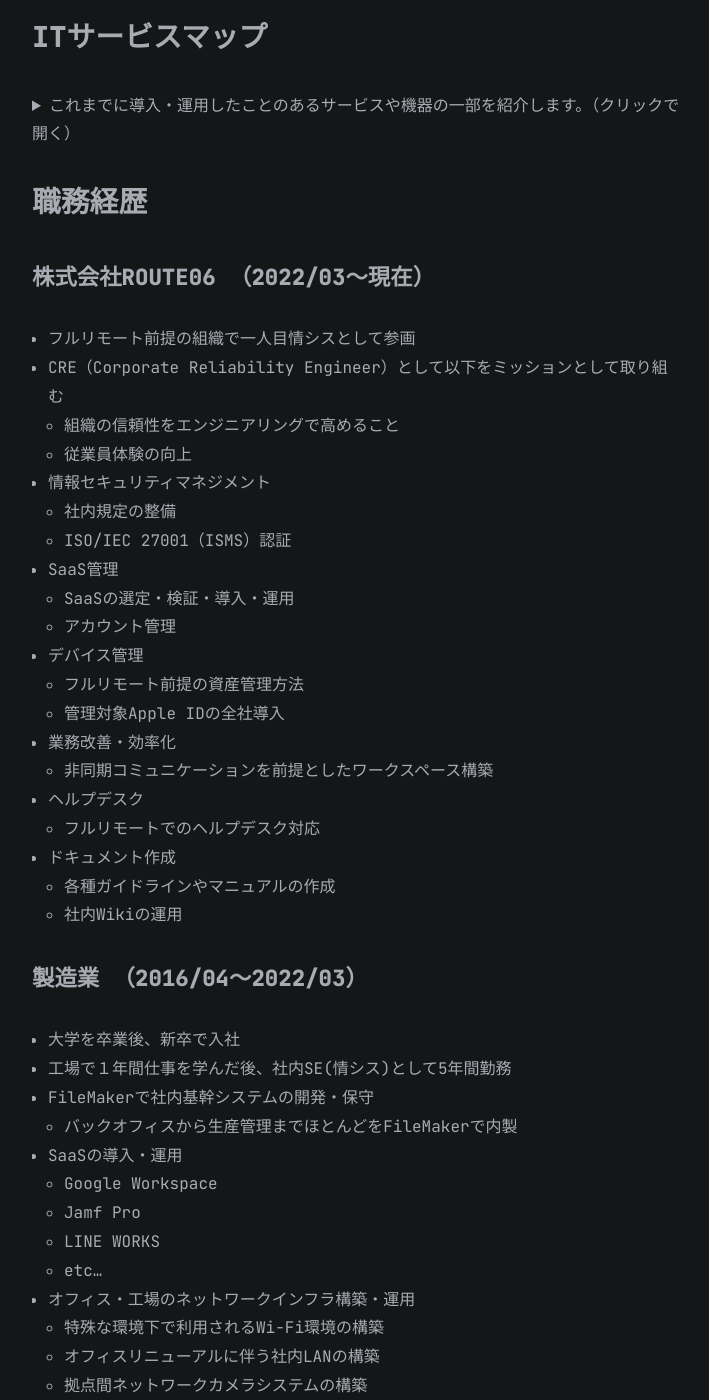
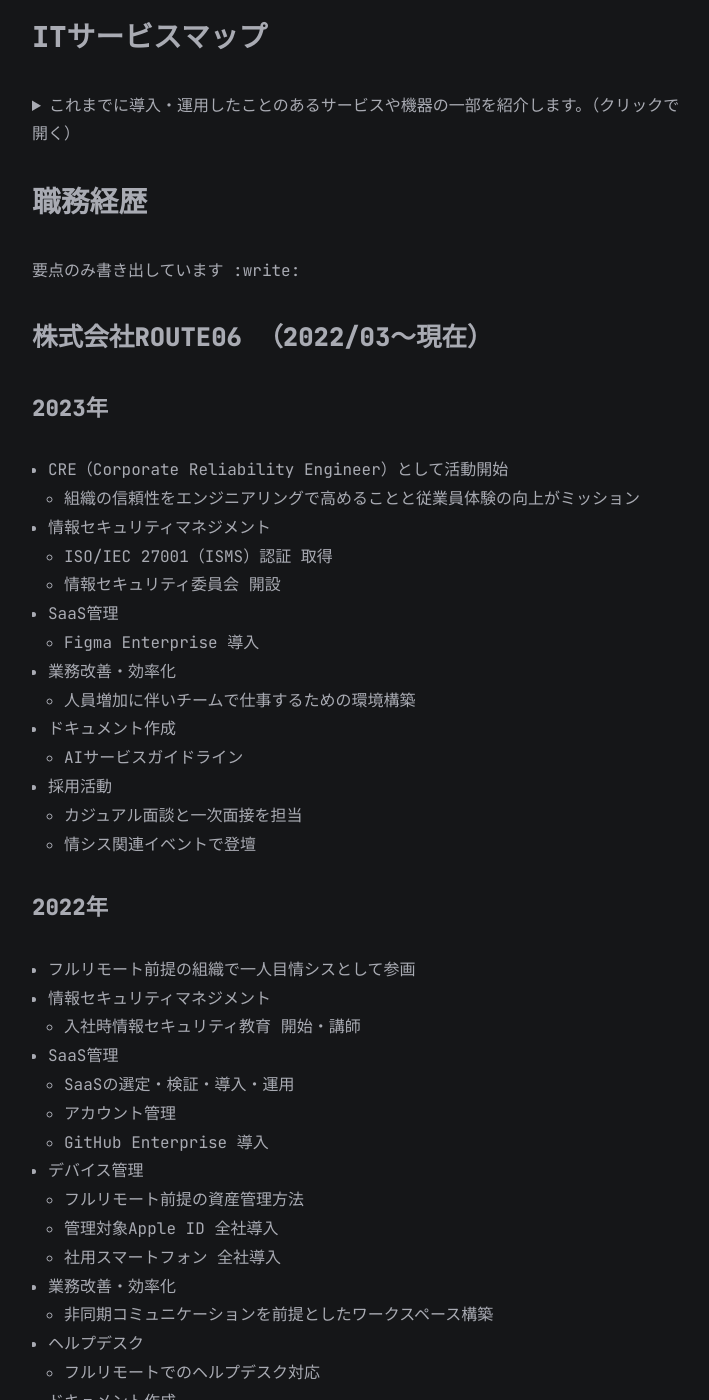
Before and after one commit to kaze3desu/kaze3desu.github.io, a Jekyll site: the page built from all_collections/_posts/2023-04-08-PortFolio.md, in a window 1280 px wide and 1400 px high, scrolled down 904 px. Shown: the whole window, without its empty margins (283-992 px from the left). Built offline with Jekyll 4.4.1, drawn with Linux system fonts in a browser that asks for light colours; some of the changed text lies outside the part shown.

Commit message:
update portfolio

```diff
--- a/all_collections/_posts/2023-04-08-PortFolio.md
+++ b/all_collections/_posts/2023-04-08-PortFolio.md
@@ -60,30 +60,49 @@ etc...
 
 ## 職務経歴
 
-#### 株式会社ROUTE06 （2022/03〜現在）
+要点のみ書き出しています :write:
+
+### 株式会社ROUTE06 （2022/03〜現在）
+
+#### 2023年
+
+- CRE（Corporate Reliability Engineer）として活動開始
+  - 組織の信頼性をエンジニアリングで高めることと従業員体験の向上がミッション
+- 情報セキュリティマネジメント
+  - ISO/IEC 27001（ISMS）認証 取得
+  - 情報セキュリティ委員会 開設
+- SaaS管理
+  - Figma Enterprise 導入
+- 業務改善・効率化
+  - 人員増加に伴いチームで仕事するための環境構築
+- ドキュメント作成
+  - AIサービスガイドライン
+- 採用活動
+  - カジュアル面談と一次面接を担当
+  - 情シス関連イベントで登壇
+
+#### 2022年
 
 - フルリモート前提の組織で一人目情シスとして参画
-- CRE（Corporate Reliability Engineer）として以下をミッションとして取り組む
-  - 組織の信頼性をエンジニアリングで高めること
-  - 従業員体験の向上
 - 情報セキュリティマネジメント
-  - 社内規定の整備
-  - ISO/IEC 27001（ISMS）認証
+  - 入社時情報セキュリティ教育 開始・講師
 - SaaS管理
   - SaaSの選定・検証・導入・運用
   - アカウント管理
+  - GitHub Enterprise 導入
 - デバイス管理
   - フルリモート前提の資産管理方法
-  - 管理対象Apple IDの全社導入
+  - 管理対象Apple ID 全社導入
+  - 社用スマートフォン 全社導入
 - 業務改善・効率化
   - 非同期コミュニケーションを前提としたワークスペース構築
 - ヘルプデスク
   - フルリモートでのヘルプデスク対応
 - ドキュメント作成
   - 各種ガイドラインやマニュアルの作成
-  - 社内Wikiの運用
+  - GitHub Docsで社内Wikiの運用
 
-#### 製造業 （2016/04〜2022/03）
+### 製造業 （2016/04〜2022/03）
 
 - 大学を卒業後、新卒で入社
 - 工場で１年間仕事を学んだ後、社内SE(情シス)として5年間勤務
@@ -115,3 +134,16 @@ etc...
   - 電子顕微鏡のセットアップ
   - 基幹システムリプレイスのための要件定義
   - etc...
+
+## 本業以外での活動
+
+### 電気自動車(EV)のコミュニティ運営（2023年11月〜）
+
+- 代表と自分の2名で立ち上げ
+- 毎月イベントを開催
+- Notion × Wraptas で公式サイトを構築
+  - https://markev.net
+
+### スタートアップのソフトウェア開発企業（2023/04〜現在）
+
+- 業務委託としてコーポレートIT業務を支援
```
